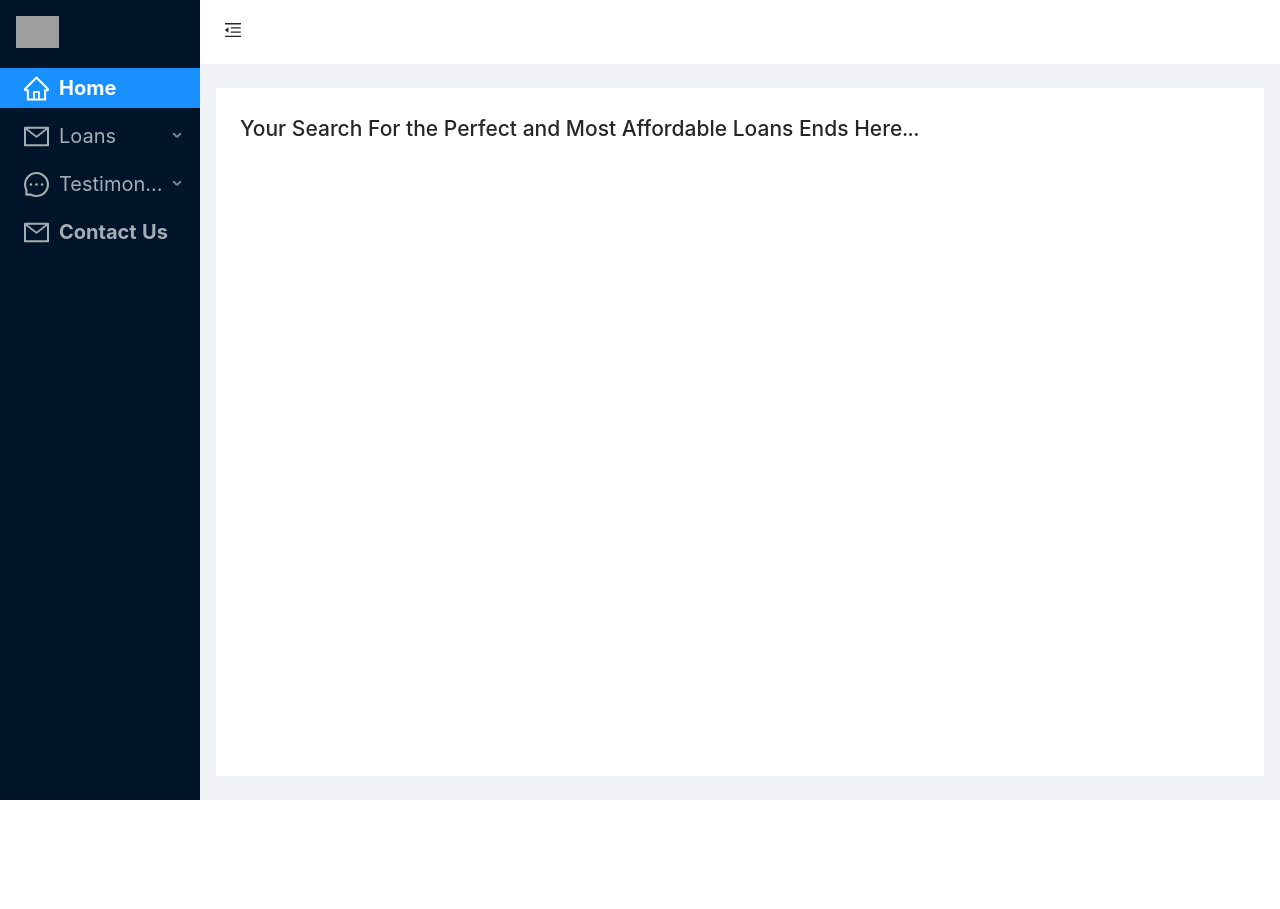
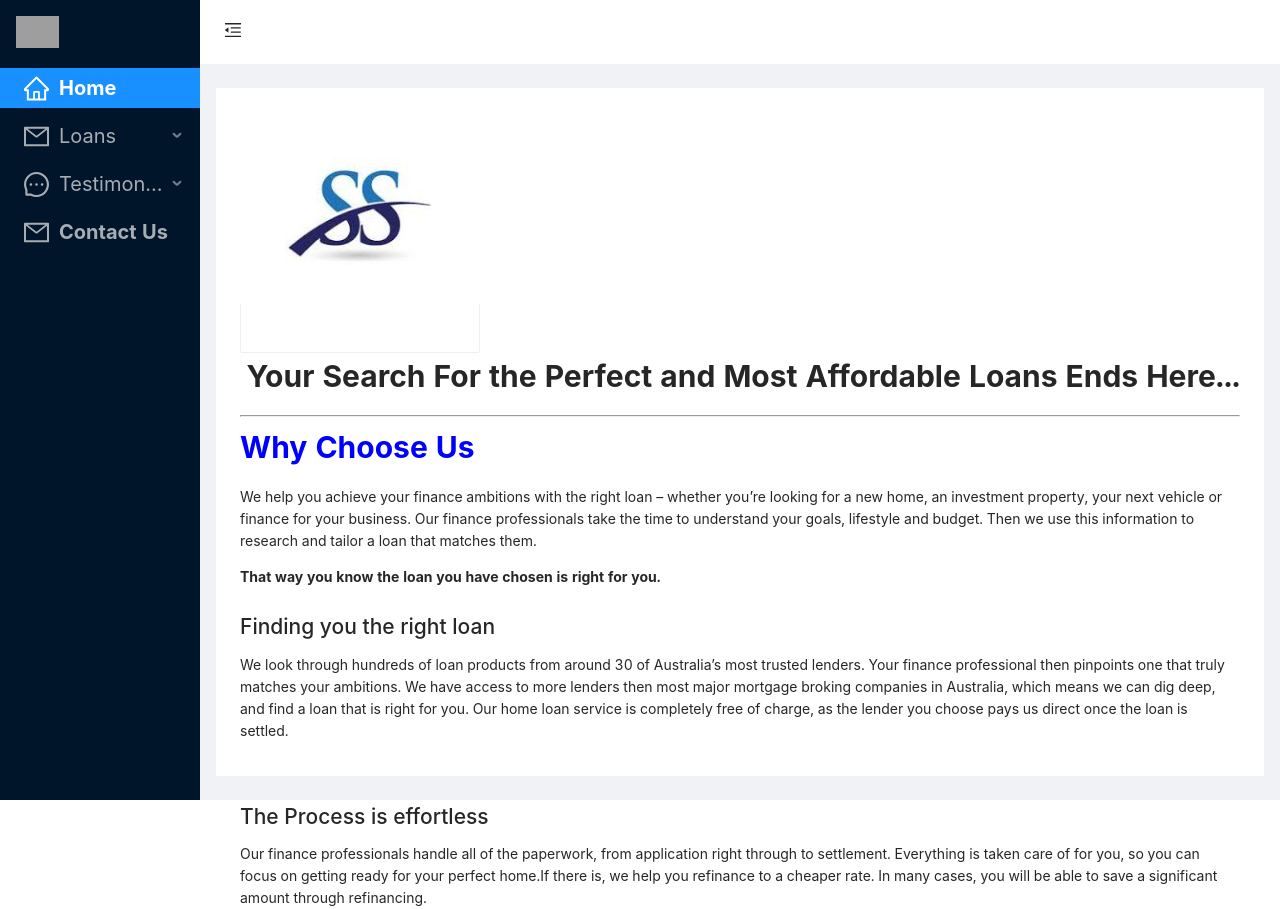
Before and after one commit to 1Canis-Lupus1/My-Finance-Website, a React (Create React App) app: page / in a window 1280 px wide. Before the commit the page ends 800 px from the top, so only its background shows below. Built offline with nearby package versions, Linux system fonts and the light colour scheme; grey boxes are pictures that could not be loaded.

Commit message:
Pseudo Final Commit

```diff
--- a/src/components/Home.jsx
+++ b/src/components/Home.jsx
@@ -1,14 +1,47 @@
 import React from "react";
-import BestLoan from "../assets/MyLogo.jpeg"
-import Loan from "../assets/loan.jpg"
-import PersonalPic from "../assets/personal-loan.jpg";
-import TwoWheelerPic from "../assets/two-wheeler.jpg";
-import FourWheelerPic from "../assets/car-loan.jpg";
+import BestLoan from "../assets/MyLogo.jpeg";
+import { Card } from 'antd';
 
 function Home() {
   return (
     <div>
-      <h2>Your Search For the Perfect and Most Affordable Loans Ends Here...</h2>
+      <Card
+    hoverable
+    style={{ width: 240 }}
+    cover={<img alt="example" src={BestLoan} />}
+  ></Card>
+      <h2 style={{ textAlign: "end", fontSize: "30px" }}>
+        <b>
+          Your Search For the Perfect and Most Affordable Loans Ends Here...
+        </b>
+      </h2>
+      <hr />
+      <h3 style={{ fontSize: "30px", color: "blue" }}>
+        <b>Why Choose Us</b>
+      </h3>
+      <p>
+        We help you achieve your finance ambitions with the right loan – whether
+        you’re looking for a new home, an investment property, your next vehicle
+        or finance for your business. Our finance professionals take the time to
+        understand your goals, lifestyle and budget. Then we use this
+        information to research and tailor a loan that matches them.
+      </p>
+      <b>That way you know the loan you have chosen is right for you.</b>
+      <br />
+      <br />
+      <h2>Finding you the right loan</h2>
+      <p>
+        We look through hundreds of loan products from around 30 of Australia’s
+        most trusted lenders. Your finance professional then pinpoints one that
+        truly matches your ambitions. We have access to more lenders then most
+        major mortgage broking companies in Australia, which means we can dig
+        deep, and find a loan that is right for you. Our home loan service is
+        completely free of charge, as the lender you choose pays us direct once
+        the loan is settled.
+      </p>
+      <br/><br/>
+      <h2>The Process is effortless</h2>
+      <p>Our finance professionals handle all of the paperwork, from application right through to settlement. Everything is taken care of for you, so you can focus on getting ready for your perfect home.If there is, we help you refinance to a cheaper rate. In many cases, you will be able to save a significant amount through refinancing.</p>
     </div>
   );
 }
```
Also changed, not shown: 1 other file (tests, documents, lock files or other folders).
